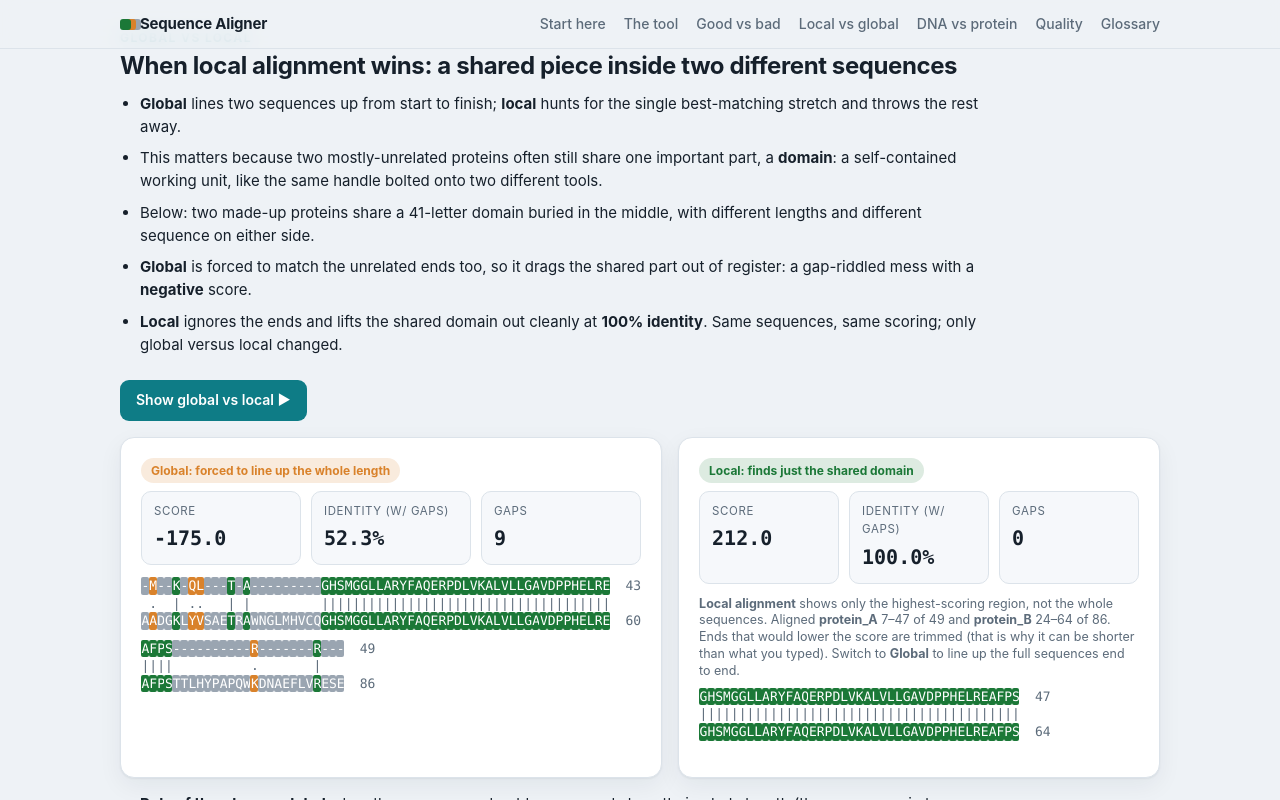
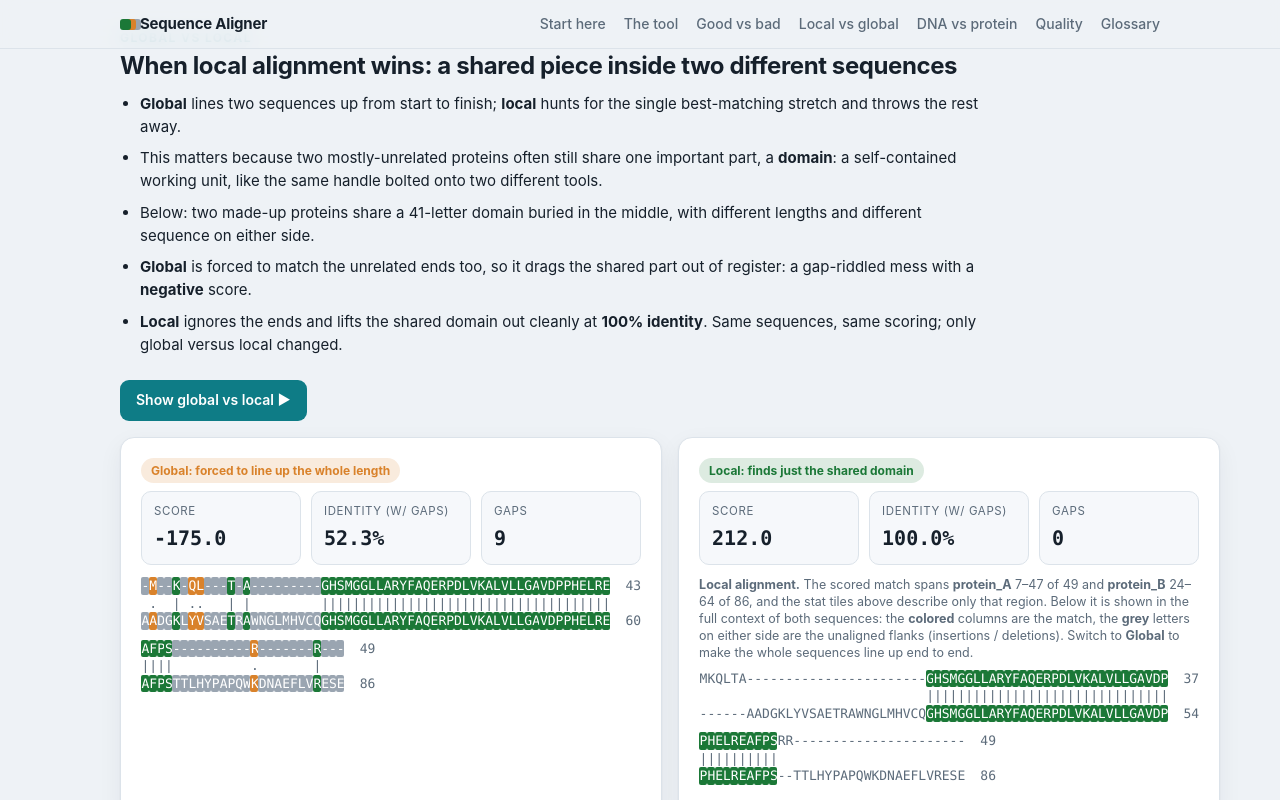
Before and after one commit to viraajminhas/sequence-aligner, a plain HTML site: page index.html in a window 1280 px wide. Both pictures are taken after a click on the button "Show global vs local ▶". Shown: the part 2677-3477 px from the top of the page. Drawn offline with Linux system fonts and the light colour scheme.

Commit message:
Local mode: show the match embedded in the full sequences
Local alignment still scores/stats only the best-matching core, but the display now
shows that core inside BOTH full sequences: the flanks on either side are drawn as
unaligned overhangs (residue-vs-gap), dimmed grey, while the scored core keeps its
match/mismatch colors. So a short local hit no longer looks like the rest of the
sequence was deleted; you see the whole longer string with the flanks as
insertions/deletions. Flanks capped at 60 residues per side for very long inputs.
Stats remain on the core; global mode is unchanged.

Co-Authored-By: Claude Opus 4.8 <noreply@anthropic.com>

```diff
--- a/app.js
+++ b/app.js
@@ -46,39 +46,62 @@ function params() {
   };
 }
 
-/* ---------- render an alignment into a container ---------- */
-function renderAlignment(res, el, { width = 60, maxCols = 600 } = {}) {
-  const top = res.top, bot = res.bottom, total = top.length;
+/* ---------- render an alignment into a container ----------
+ * For LOCAL mode, if the full sequences are provided (full1/full2), the matched core
+ * is shown embedded in the whole sequences: the flanks on either side are drawn as
+ * unaligned overhangs (residue-vs-gap), tagged .ctx so they look dimmed, while the
+ * scored core keeps the normal match/mismatch colors. Stats are always on the core. */
+function renderAlignment(res, el, { width = 60, maxCols = 600, full1 = null, full2 = null } = {}) {
+  const isLocal = res.mode && res.mode.indexOf("local") === 0 && res.top.length > 0;
+  let top = res.top, bot = res.bottom;
+  let p1 = res.start1 || 0, p2 = res.start2 || 0;   // residue position where the DISPLAY begins
+  let coreStart = 0, coreEnd = res.top.length;       // core column range within the displayed rows
+  let ctxNote = "";
+
+  if (isLocal && full1 != null && full2 != null) {
+    const cap = 60, s1 = full1, s2 = full2;
+    const lp1 = Math.min(res.start1, cap), lp2 = Math.min(res.start2, cap);
+    const rp1 = Math.min(s1.length - res.end1, cap), rp2 = Math.min(s2.length - res.end2, cap);
+    const leftS1 = s1.slice(res.start1 - lp1, res.start1), leftS2 = s2.slice(res.start2 - lp2, res.start2);
+    const rightS1 = s1.slice(res.end1, res.end1 + rp1), rightS2 = s2.slice(res.end2, res.end2 + rp2);
+    const dash = (k) => "-".repeat(k);
+    const leftTop = leftS1 + dash(leftS2.length), leftBot = dash(leftS1.length) + leftS2;
+    const rightTop = rightS1 + dash(rightS2.length), rightBot = dash(rightS1.length) + rightS2;
+    top = leftTop + res.top + rightTop;
+    bot = leftBot + res.bottom + rightBot;
+    coreStart = leftTop.length; coreEnd = coreStart + res.top.length;
+    p1 = res.start1 - lp1; p2 = res.start2 - lp2;
+    const hiddenL = Math.max(res.start1 - lp1, res.start2 - lp2);
+    const hiddenR = Math.max((s1.length - res.end1) - rp1, (s2.length - res.end2) - rp2);
+    if (hiddenL || hiddenR) ctxNote = ` (flanks capped at ${cap} residues per side${hiddenL ? `; +${hiddenL} left` : ""}${hiddenR ? `; +${hiddenR} right` : ""})`;
+  }
+
+  const total = top.length;
   const shown = Math.min(total, maxCols);
-  // Local alignment returns only the best-matching sub-region. Say so, and show WHERE
-  // it is in each sequence, so it does not look like the rest was "deleted".
+
   let header = "";
-  if (res.mode && res.mode.indexOf("local") === 0 && total > 0) {
-    const l1 = res.len1 != null ? ` of ${res.len1}` : "";
-    const l2 = res.len2 != null ? ` of ${res.len2}` : "";
-    const trimmed = (res.start1 > 0 || res.end1 < (res.len1 ?? res.end1) || res.start2 > 0 || res.end2 < (res.len2 ?? res.end2));
+  if (isLocal) {
+    const l1 = res.len1 != null ? ` of ${res.len1}` : "", l2 = res.len2 != null ? ` of ${res.len2}` : "";
+    const inContext = full1 != null && full2 != null;
     header = `<div style="font-family:-apple-system,'Segoe UI',Roboto,sans-serif;font-size:12.5px;`
       + `color:var(--muted);margin-bottom:8px;white-space:normal">`
-      + `<b>Local alignment</b> shows only the highest-scoring region, not the whole sequences. `
-      + `Aligned <b>${esc(res.name1)}</b> ${res.start1 + 1}–${res.end1}${l1} and `
-      + `<b>${esc(res.name2)}</b> ${res.start2 + 1}–${res.end2}${l2}. `
-      + (trimmed
-          ? `Ends that would lower the score are trimmed (that is why it can be shorter than what you typed). `
+      + `<b>Local alignment.</b> The scored match spans <b>${esc(res.name1)}</b> ${res.start1 + 1}–${res.end1}${l1} `
+      + `and <b>${esc(res.name2)}</b> ${res.start2 + 1}–${res.end2}${l2}, and the stat tiles above describe only that region. `
+      + (inContext
+          ? `Below it is shown in the full context of both sequences: the <b>colored</b> columns are the match, the <b>grey</b> letters on either side are the unaligned flanks (insertions / deletions).${ctxNote} `
           : "")
-      + `Switch to <b>Global</b> to line up the full sequences end to end.</div>`;
+      + `Switch to <b>Global</b> to make the whole sequences line up end to end.</div>`;
   }
-  // The number after each row is the RESIDUE POSITION reached in that sequence
-  // (only non-gap letters count), starting from the local start offset. It is not
-  // the alignment-column index, so it stays correct through gaps and for local hits.
-  let p1 = res.start1 || 0, p2 = res.start2 || 0;
+
   let html = "";
   for (let start = 0; start < shown; start += width) {
     const end = Math.min(start + width, shown);
     let t = "", mid = "", b = "";
     for (let k = start; k < end; k++) {
       const x = top[k], y = bot[k];
+      const flank = k < coreStart || k >= coreEnd;   // outside the scored core
       let cls, m;
-      if (x === "-" || y === "-") { cls = "g"; m = " "; }
+      if (x === "-" || y === "-") { cls = flank ? "ctx" : "g"; m = " "; }
       else if (x === y) { cls = "m"; m = "|"; }
       else { cls = "x"; m = "."; }
       t += `<span class="res ${cls}">${x}</span>`;
@@ -93,7 +116,7 @@ function renderAlignment(res, el, { width = 60, maxCols = 600 } = {}) {
             `<div>${b}<span class="coord" title="${esc(res.name2)} position">  ${p2}</span></div>` +
             `</div>`;
   }
-  if (shown < total) html += `<div class="muted">… showing first ${shown} of ${total} columns (stats cover all ${total}).</div>`;
+  if (shown < total) html += `<div class="muted">… showing first ${shown} of ${total} displayed columns.</div>`;
   el.innerHTML = header + (html || `<span class="muted">No alignment.</span>`);
 }
 
@@ -178,7 +201,7 @@ function compute(force) {
   setTimeout(() => {
     const res = buildResult(p, s1, s2, n1, n2);
     renderStats(res, $("statgrid"));
-    renderAlignment(res, $("result"));
+    renderAlignment(res, $("result"), { full1: s1, full2: s2 });
     if (r1.translated || r2.translated) {
       const stopNote = (r1.hasStop || r2.hasStop)
         ? " Heads up: reading frame 1 contains a stop codon, so this DNA is not a complete open reading frame (real genes translate cleanly)."
@@ -239,7 +262,7 @@ function onTypeChange(v, recompute = true) {
 }
 
 /* ---------- Good vs Bad demo (compare two alignments) ---------- */
-function gbCard(title, tagClass, res) {
+function gbCard(title, tagClass, res, full1, full2) {
   const s = alignmentStats(res);
   const div = document.createElement("div");
   div.className = "card";
@@ -250,7 +273,7 @@ function gbCard(title, tagClass, res) {
       <div class="stat" title="number of separate gaps (indel runs)"><div class="k">gaps</div><div class="v">${s.numGaps}</div></div>
     </div>
     <div class="aln" style="margin-top:12px"></div>`;
-  renderAlignment(res, div.querySelector(".aln"), { maxCols: 240 });
+  renderAlignment(res, div.querySelector(".aln"), { maxCols: 240, full1, full2 });
   return div;
 }
 function runGoodBad(which) {
@@ -260,8 +283,8 @@ function runGoodBad(which) {
   const good = align(a, b, dnaMatrix(1, 1), 2, "global", n1, n2);
   const bad = align(a, b, dnaMatrix(2, 2), 0.1, "global", n1, n2);
   const box = $("gbCompare"); box.innerHTML = "";
-  box.appendChild(gbCard("GOOD · match 1, mismatch 1, gap 2", "good", good));
-  box.appendChild(gbCard("BAD · gap ≈ 0 (0.1)", "bad", bad));
+  box.appendChild(gbCard("GOOD · match 1, mismatch 1, gap 2", "good", good, a, b));
+  box.appendChild(gbCard("BAD · gap ≈ 0 (0.1)", "bad", bad, a, b));
 }
 
 /* ---------- SARS DNA vs protein ---------- */
@@ -363,8 +386,8 @@ function runLocalVsGlobal() {
   const g = align(SHARED_A, SHARED_B, MATRICES.BLOSUM62, 11, "global", "protein_A", "protein_B");
   const l = align(SHARED_A, SHARED_B, MATRICES.BLOSUM62, 11, "local", "protein_A", "protein_B");
   const box = $("lvgOut"); box.innerHTML = "";
-  box.appendChild(gbCard("Global: forced to line up the whole length", "bad", g));
-  box.appendChild(gbCard("Local: finds just the shared domain", "good", l));
+  box.appendChild(gbCard("Global: forced to line up the whole length", "bad", g, SHARED_A, SHARED_B));
+  box.appendChild(gbCard("Local: finds just the shared domain", "good", l, SHARED_A, SHARED_B));
 }
 
 /* ---------- gap tie demo ---------- */
--- a/styles.css
+++ b/styles.css
@@ -117,6 +117,8 @@ input[type="range"] { width: 100%; accent-color: var(--accent); }
 .res.m { background: var(--match); }
 .res.x { background: var(--mismatch); }
 .res.g { background: var(--gap); }
+/* Unaligned flank (overhang) residues in a local-in-context view: dimmed, no chip. */
+.res.ctx { background: transparent; color: var(--muted); }
 
 table.stats { border-collapse: collapse; width: 100%; font-size: 13.5px; }
 table.stats td { padding: 5px 8px; border-bottom: 1px solid var(--line); }
```
